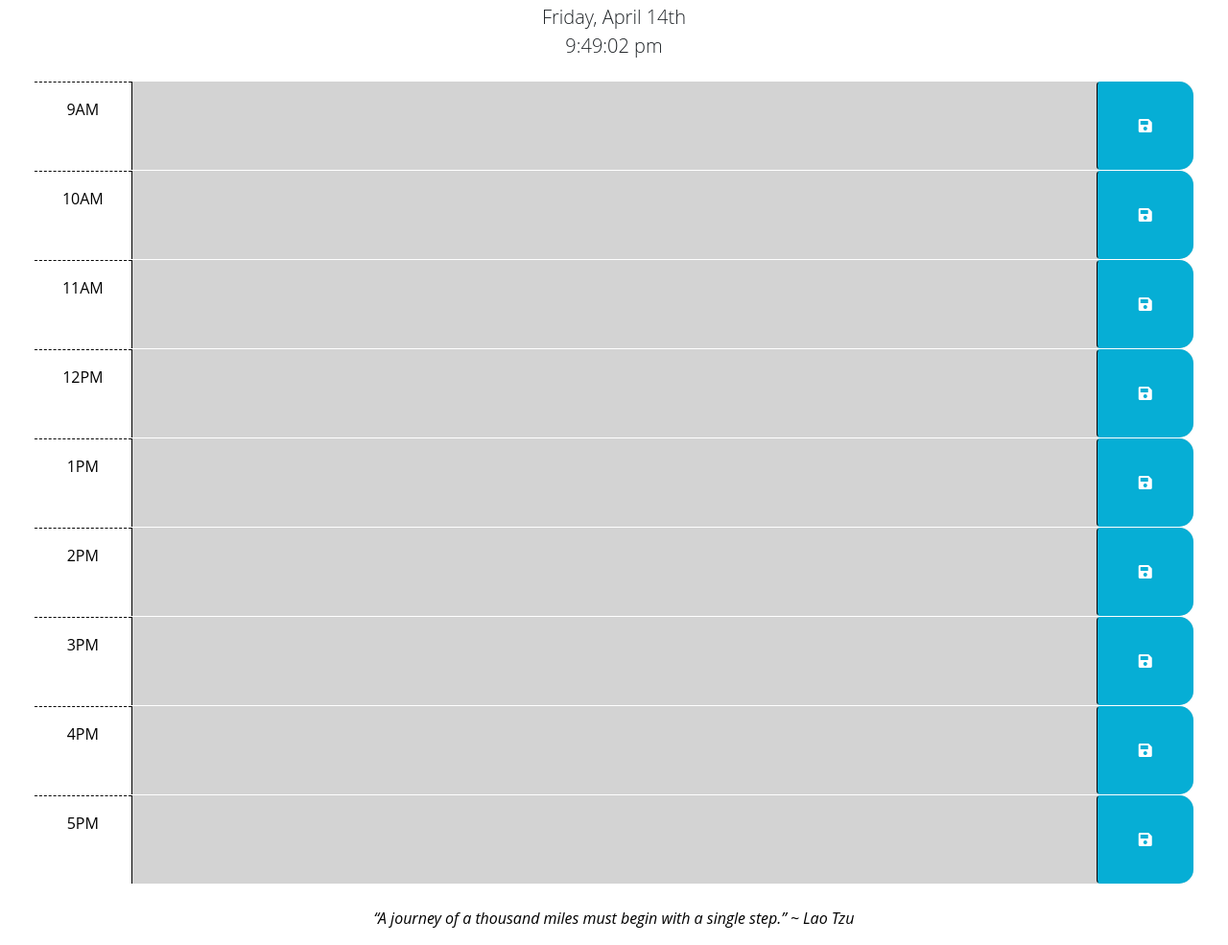
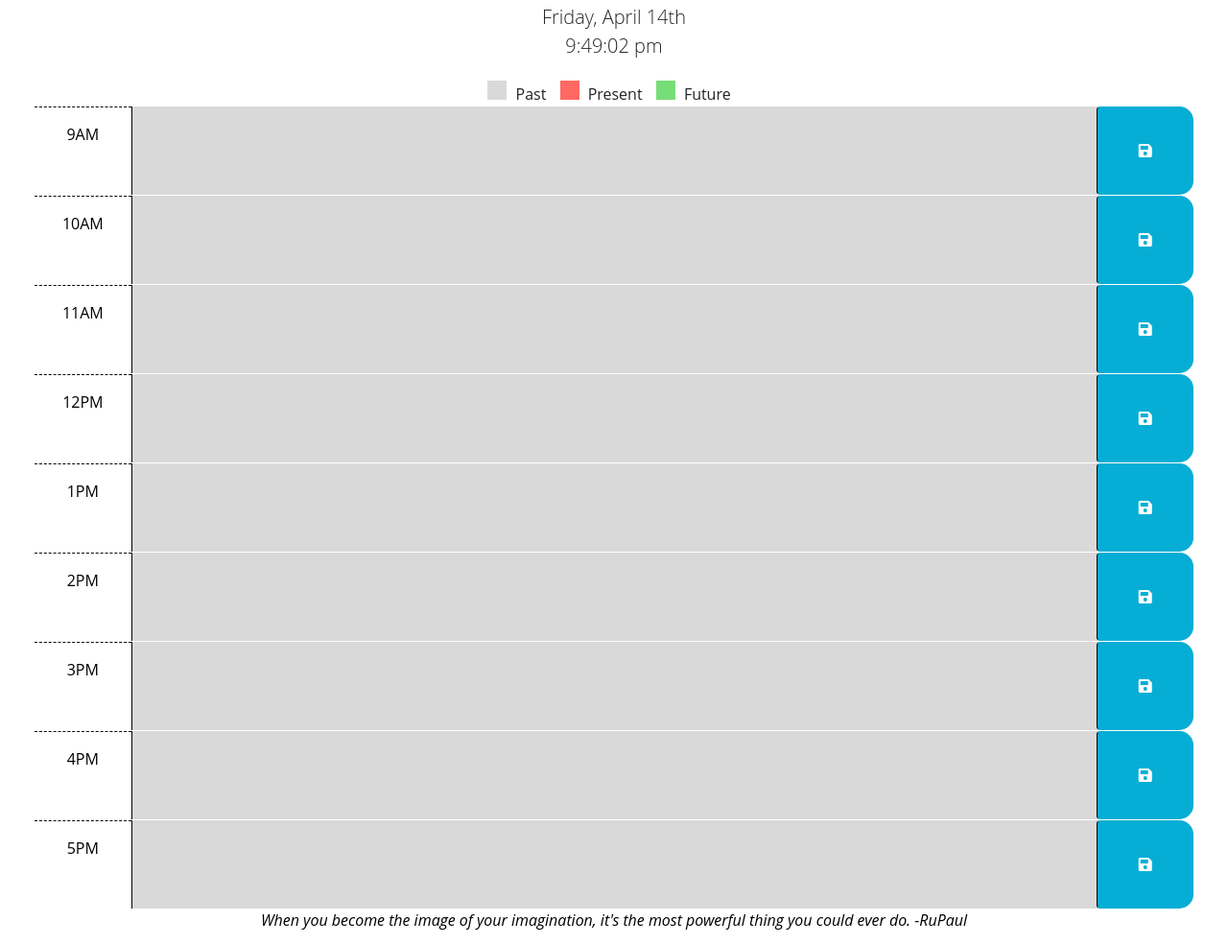
Before and after one commit to chadkraus87/Work-Day-Scheduler, a plain HTML site: page index.html in a window 1280 px wide. Shown: the part 100-1085 px from the top of the page at 96% size. Drawn offline with nearby package versions, Linux system fonts and the light colour scheme.

Commit message:
Added legend for past, present, and future colors. Added code for quote generator in footer.

```diff
--- a/assets/css/style.css
+++ b/assets/css/style.css
@@ -13,10 +13,6 @@ header > * {
 h1.display-3 {
   font-weight: bold;
 }
-
-/* p.lead {
-  font-style: italic;
-} */
 
 body {
   font-family: 'Open Sans', sans-serif;
@@ -78,17 +74,6 @@ textarea {
   transition: all 0.3s ease-in-out;
 }
 
-/* .notification {
-  background-color: #06aed5;
-  color: white;
-  padding: 10px;
-  text-align: center;
-  font-size: 18px;
-  font-weight: bold;
-  font-style: italic;
-  margin-bottom: 10px;
-} */
-
 .alert-box {
   position: fixed;
   top: 20%;
@@ -106,9 +91,40 @@ textarea {
   z-index: 9999;
 }
 
+/* Legend key colors start */
+.past {
+  background-color: #d9d9d9;
+}
+
+.present {
+  background-color: #ff6961;
+}
+
+.future {
+  background-color: #77dd77;
+}
+
+/* Legend  styles*/
+.legend {
+  margin-top: 20px;
+  text-align: center;
+}
+
+.legend span {
+  display: inline-block;
+  width: 20px;
+  height: 20px;
+  margin-right: 5px;
+}
+
+.legend label {
+  display: inline-block;
+  margin-right: 10px;
+}
+
 /* Footer code */
 
-.footer {
+#footer {
   position: relative;
   width: 100%;
   background-color: white;
@@ -119,11 +135,7 @@ textarea {
   font-style: italic;
 }
 
-/* .footer a {
-  color: black;
-} */
-
-/* End footer */
+/* End footer code */
 
 /* Media queries */
 @media screen and (max-width: 500px) {
--- a/assets/js/script.js
+++ b/assets/js/script.js
@@ -1,17 +1,4 @@
 $(document).ready(function() {
-
-  // $(".saveBtn").on("click", function() {
-  //   // Save the user input in local storage using the id in the time block.
-  //   var key = $(this).parent().attr("id");
-  //   var value = $(this).siblings(".description").val();
-  //   localStorage.setItem(key, value);
-  //   // Show a notification at the top of the screen.
-  //   $("body").prepend("<div class='notification'>Success! Your appointment has been saved to your localStorage.</div>");
-  //   // Hide the notification after 3 seconds.
-  //   setTimeout(function() {
-  //     $(".notification").remove();
-  //   }, 3000);
-  // });
 
   $(".saveBtn").on("click", function() {
     // Save the user input in local storage using the id in the time block.
@@ -78,3 +65,24 @@ $(document).ready(function() {
 
   setInterval(updateTime, 1000);
 });
+
+// Randomized footer quotes.
+var quotes = [
+  "There are no shortcuts to any place worth going. -Beverly Sills",
+  "Hard work beats talent when talent fails to work hard. -Kevin Durant",
+  "Work hard, keep your nose clean, and just stick around. -Clint Eastwood",
+  "Don't get bitter, just get better. -Alyssa Edwards",
+  "Water off a duck's back. -Jinkx Monsoon",
+  "When you become the image of your imagination, it's the most powerful thing you could ever do. -RuPaul",
+  "No bird soars too high if he soars with his own wings. -William Blake",
+  "You are only free when you realize you belong no place - you belong every place - no place at all. The price is high. The reward is great. -Brené Brown",
+  "Set your goals high, and don't stop till you get there. -Bo Jackson",
+  "The dictionary is the only place that success comes before work. Work is the key to success, and hard work can help you accomplish anything. -Vince Lombardi",
+  "A journey of a thousand miles must begin with a single step. -Lao Tzu"
+  ];
+
+  // Select a random quote from the array.
+  var randomQuote = quotes[Math.floor(Math.random() * quotes.length)];
+
+  // Insert the random quote into the footer.
+  $("#footer").text(randomQuote);
--- a/index.html
+++ b/index.html
@@ -25,6 +25,14 @@
     <p id="currentDay" class="lead"></p>
     <p id="currentTime" class="lead"></p>
   </header>
+<div class="legend">
+  <span class="past"></span>
+  <label>Past</label>
+  <span class="present"></span>
+  <label>Present</label>
+  <span class="future"></span>
+  <label>Future</label>
+</div>
   <div class="container-fluid px-5">
 
     <div id="hour-9" class="row time-block">
@@ -96,19 +104,13 @@
         <i class="fas fa-save" aria-hidden="true"></i>
       </button>
     </div>
+    <div class="container">
+    <footer id="footer"></footer>
+    </div>
     <script src="https://cdnjs.cloudflare.com/ajax/libs/jquery/3.2.1/jquery.min.js"></script>
     <script src="https://cdn.jsdelivr.net/npm/dayjs@1.11.3/dayjs.min.js"
       integrity="sha256-iu/zLUB+QgISXBLCW/mcDi/rnf4m4uEDO0wauy76x7U=" crossorigin="anonymous"></script>
 
     <script src="./assets/js/script.js"></script>
 </body>
-<br>
-<footer class="footer">
-  <p>“A journey of a thousand miles must begin with a single step.” ~ Lao Tzu</p>
-  <!-- <p>512.650.7633</p>
-  <p>Chadwick Kraus</p>
-  <a href="mailto:chad@kraus-fit.com">
-    <p>chad@kraus-fit.com</p> -->
-  </a>
-</footer>
 </html>
```
Also changed, not shown: 1 other file.
